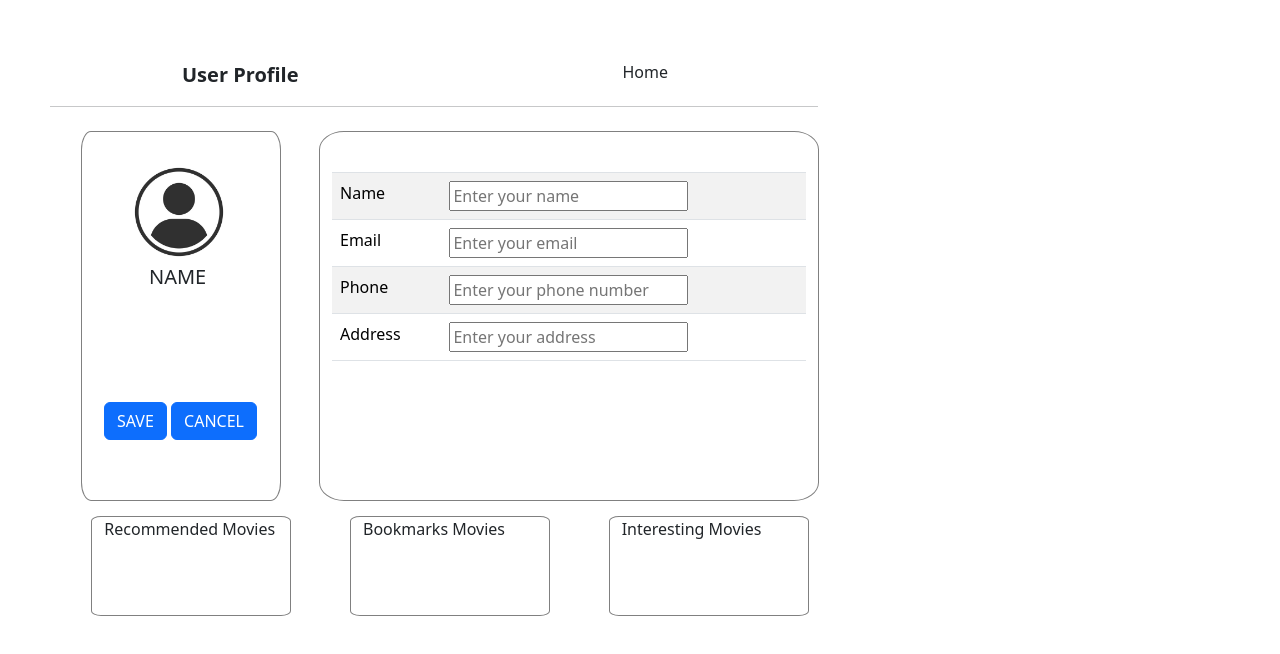
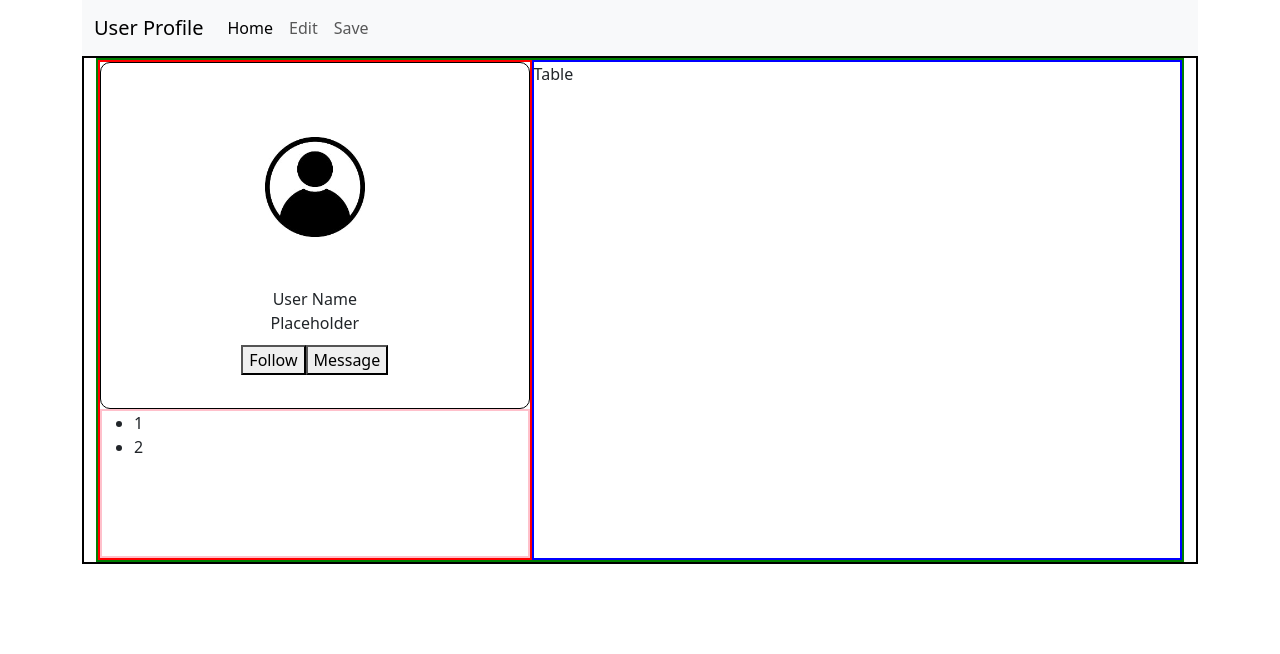
Before and after one commit to soodala2003/SBA307-HTML-CSS, a plain HTML site: page pages/user-page.html in a window 1280 px wide. Drawn offline with nearby package versions, Linux system fonts and the light colour scheme.

Commit message:
updated the user-page.html file

```diff
--- a/pages/user-page.html
+++ b/pages/user-page.html
@@ -11,7 +11,53 @@
         <link href="https://cdn.jsdelivr.net/npm/bootstrap@5.3.3/dist/css/bootstrap.min.css" rel="stylesheet" integrity="sha384-QWTKZyjpPEjISv5WaRU9OFeRpok6YctnYmDr5pNlyT2bRjXh0JMhjY6hW+ALEwIH" crossorigin="anonymous">
         <script src="https://cdn.jsdelivr.net/npm/bootstrap@5.3.3/dist/js/bootstrap.bundle.min.js" integrity="sha384-YvpcrYf0tY3lHB60NNkmXc5s9fDVZLESaAA55NDzOxhy9GkcIdslK1eN7N6jIeHz" crossorigin="anonymous"></script>
     </head>
-    <body style="margin-left: 50px; width: 60%; height: 80%;" >
+    <body>
+        <div class="container">
+            <nav class="navbar navbar-expand-lg bg-body-tertiary">
+                <div class="container-fluid">
+                    <a class="navbar-brand" href="#">User Profile</a>
+                    <button class="navbar-toggler" type="button" data-bs-toggle="collapse" data-bs-target="#navbarSupportedContent" aria-controls="navbarSupportedContent" aria-expanded="false" aria-label="Toggle navigation">
+                        <span class="navbar-toggler-icon"></span>
+                    </button>
+                    <div class="collapse navbar-collapse" id="navbarSupportedContent">
+                        <ul class="navbar-nav me-auto mb-2 mb-lg-0">
+                            <li class="nav-item"><a class="nav-link active" aria-current="page" href="/pages/index.html">Home</a></li>
+                            <li class="nav-item"><a class="nav-link" href="#">Edit</a></li>
+                            <li class="nav-item"><a class="nav-link" href="#">Save</a></li>
+                        </ul>
+                    </div>
+                </div>
+            </nav>
+
+            <div class="container-fluid" style="border: 2px solid black;">
+                <div class="d-flex flex-row" style="border: 2px solid green; width:100%">
+                    <div class="d-flex flex-column" style="border: 2px solid red; width:40%; height:500px">
+                        <div class="d-flex flex-column" style="border: 1px solid black; border-radius:10px; height:70%; display:flex; flex-direction:row; justify-content:center;">
+                            <div class="row1" style="display:flex; justify-content:center; ">
+                                <img src="/images/login.jpg" alt="login" width="200px" height="200px" /></div>
+                            <div class="row2" style="text-align:center;">User Name</div>
+                            <div class="row3" style="text-align:center;">Placeholder</div>
+                            <div class="d-flex flex-row" style="justify-content:center; margin:10px;">
+                                <button style>Follow</button>
+                                <button>Message</button>
+                            </div>
+                        </div>
+                        <div class="d-flex flex-row" style="border: 2px solid pink; height:30%">
+                            <ul>
+                                <li>1</li>
+                                <li>2</li>
+                            </ul>
+                        </div>
+                    </div>
+
+                    <div class="d-flex flex-column" style="border: 2px solid blue; width:60%">
+                        Table
+                    </div>
+                </div>
+            </div>
+
+        </div>
+    <!-- <body style="margin-left: 50px; width: 60%; height: 80%;" >
         <ul style="list-style-type: none; margin-top: 10px; margin-left: 100px; padding-top: 50px; overflow: hidden; ">
             <li style="float:left; font-weight: bold; font-size: 20px;">User Profile</li>
             <li style="float:right; margin-right:150px; "><a class="nav-link" href="/pages/index.html">Home</li>
@@ -21,7 +67,7 @@
             <div class="container-fluid" style="border-radius: 5%; width: 200px; height: 370px; display: inline-block; border: 1px solid gray; ">
                 <img src="/images/login-user.jpg" alt="your picture" style="margin-left: 35px; margin-top: 30px; width: 100px; height: 100px;"><br>
                 <p style="font-size: 20px; margin-left: 55px; ">NAME</p><br>
-                <!-- class="center-block"  -->
+                        class="center-block"
                 <button type="button" class="btn btn-primary" style="margin-left: 10px; margin-top: 70px;">SAVE</button>
                 <button type="button" class="btn btn-primary" style="margin-top: 70px;">CANCEL</button>
             </div>
@@ -56,6 +102,6 @@
             <div class="container-fluid" style="border-radius: 5%; width: 200px; height: 100px; display: inline-block; border: 1px solid gray; ">Recommended Movies</div>
             <div class="container-fluid" style="border-radius: 5%; width: 200px; height: 100px; display: inline-block; border: 1px solid gray; ">Bookmarks Movies</div>
             <div class="container-fluid" style="border-radius: 5%; width: 200px; height: 100px; display: inline-block; border: 1px solid gray; ">Interesting Movies</div>
-        </div>
+        </div>  -->
     </body>
 </html>
```
